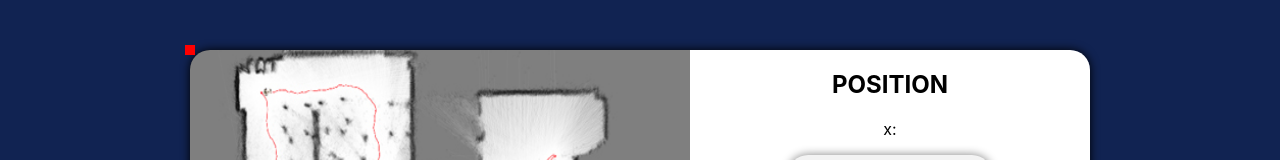
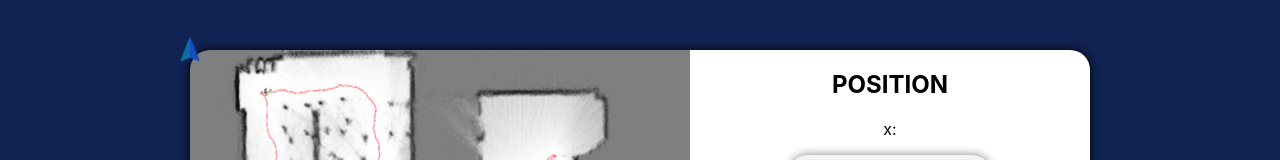
Before and after one commit to Peskyleo1/robot-test-dashboard, a React (Create React App) app: page / in a window 1280 px wide. Shown: the top 160 px of the page. Built offline with nearby package versions, Linux system fonts and the light colour scheme.

Commit message:
✨ - Added New NavIcon

```diff
--- a/src/components/map.jsx
+++ b/src/components/map.jsx
@@ -1,5 +1,6 @@
 import React, { useState } from 'react';
 import image from '../assets/img/map.PNG';
+import navIcon from '../assets/img/nav.png';
 import Data from '../assets/data/coordinates.json';
 
 let Coordinates = {
@@ -16,12 +17,11 @@ export default (props) => {
     const x = Data.x;
 
     const divStyle = {
-                backgroundColor: "red",
-                width: "10px",
-                height: "10px",
+                width: "30px",
+                height: "30px",
                 position: "absolute",
-                top: y-5+"px",
-                left: x-5+"px",
+                top: y-15+"px",
+                left: x-15+"px",
                 transform: "rotate("+Data.rotation+"deg)"
     }
     const [inputValue, setInputValue] = React.useState('');
@@ -46,7 +46,7 @@ export default (props) => {
                     }
 
                     //{(e) => console.log(e.clientY - e.target.offsetTop) + console.log(e.clientX - e.target.offsetLeft)}
-                }></img><div style={divStyle}></div>
+                }></img><img src={navIcon} style={divStyle}></img>
         </div>
     )
 }
```
Also changed, not shown: src/assets/img/nav.png (added).
